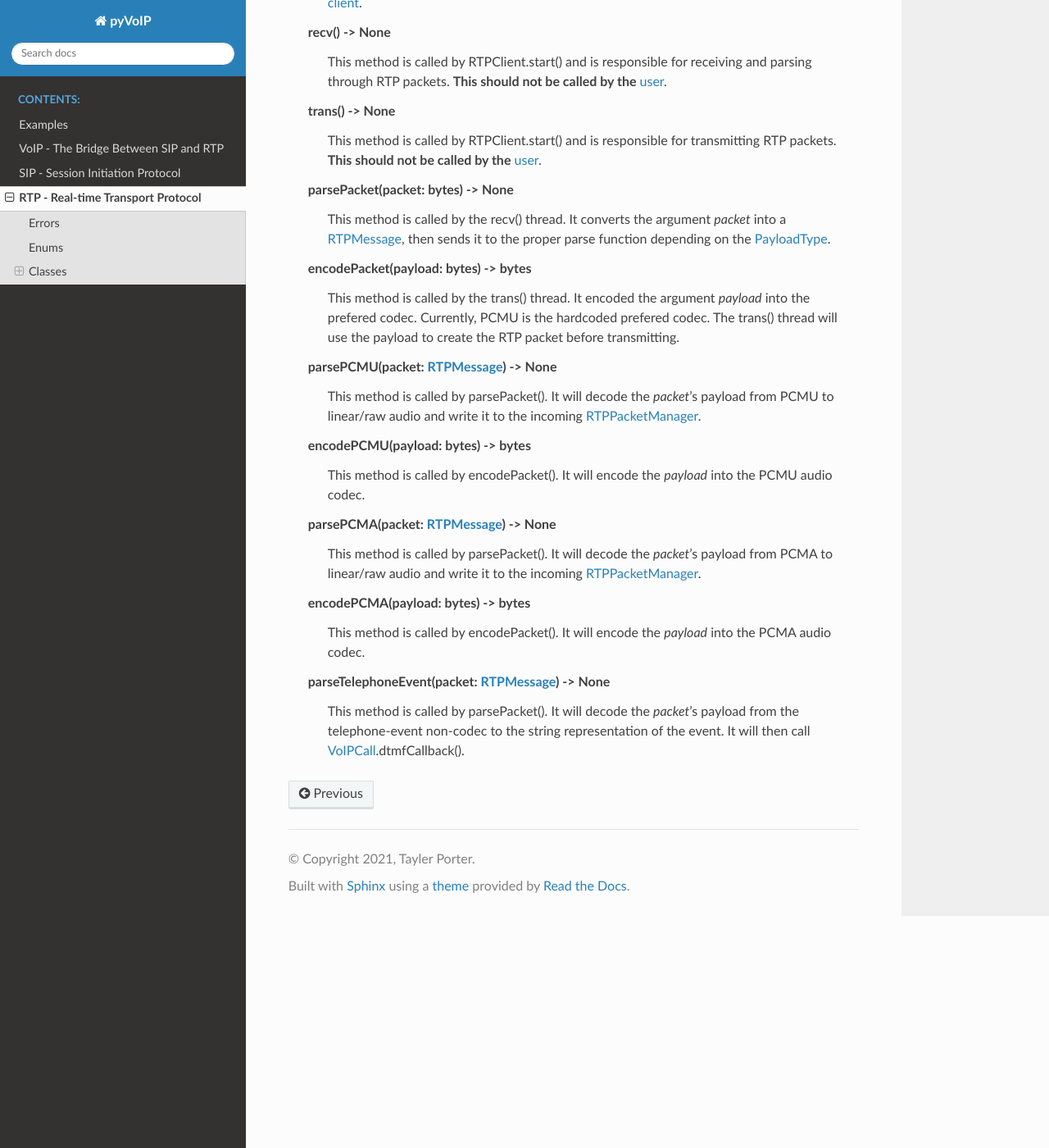
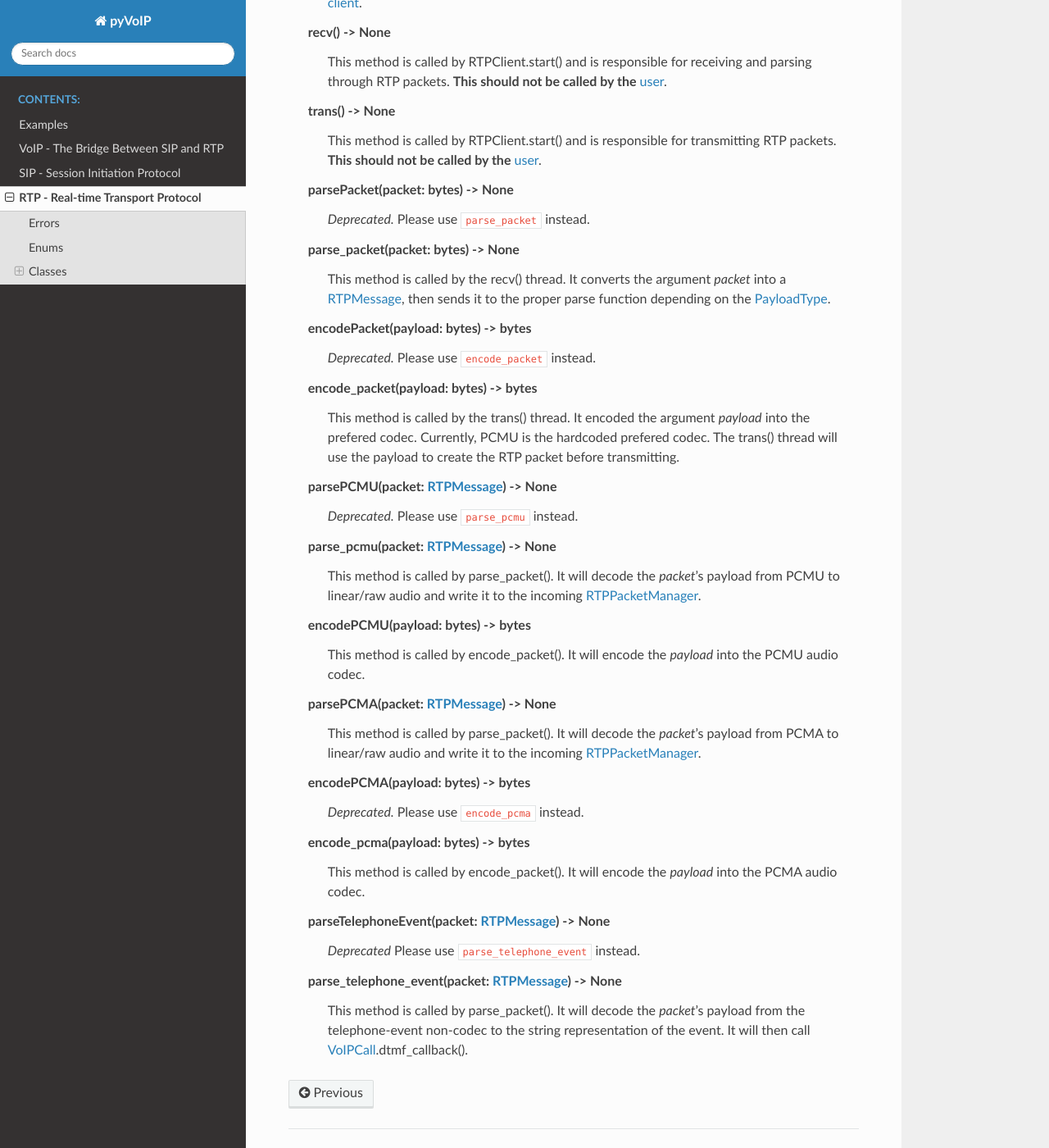
Before and after one commit to tayler6000/pyVoIP, a Sphinx documentation site: the page built from docs/RTP.rst, in a window 1280 px wide and 1400 px high, scrolled down 5909 px. Shown: the whole window at 82% size. Built offline with Sphinx 7.4.7 and the Read the Docs theme 2.0.0, drawn with Linux system fonts in a browser that asks for light colours; some of the changed text lies outside the part shown.

Commit message:
[CHANGE] Updated Examples documentation. [CHANGE] Updated RTP documentation. [CHANGE] Updated copyright for documentation.

```diff
--- a/docs/RTP.rst
+++ b/docs/RTP.rst
@@ -122,7 +122,7 @@ RTP.\ **RTPMessage**\ (data: bytes, assoc: dict[int, :ref:`PayloadType<payload-t
 
     The *data* argument is the received RTP packet in bytes.
 
-    The *assoc* argument is a dictionary, using the payload number as a key and a :ref:`PayloadType<payload-type>` as the value.  This way RTPMessage can determine what a number a dynamic payload is.  This association dictionary is generated by :ref:`VoIPCall`.
+    The *assoc* argument is a dictionary, using the payload number as a key and a :ref:`PayloadType<payload-type>` as the value.  This way RTPMessage can determine what number a dynamic payload is.  This association dictionary is generated by :ref:`VoIPCall`.
 
   RTPMessage has attributes that come from `RFC 3550 Section 5.1 <https://tools.ietf.org/html/rfc3550#section-5.1>`_. RTPMessage has the following attributes:
 
@@ -172,7 +172,7 @@ RTPClient
 
 The RTPClient is used to send and receive RTP packets and encode/decode the audio codecs.
 
-*class* RTP.\ **RTPClient**\ (assoc: dict[int, :ref:`PayloadType<payload-type>`], inIP: str, inPort: int, outIP: str, outPort: int, sendrecv: :ref:`TransmitType<transmittype>`, dtmf: Optional[Callable] = None):
+*class* RTP.\ **RTPClient**\ (assoc: dict[int, :ref:`PayloadType<payload-type>`], inIP: str, inPort: int, outIP: str, outPort: int, sendrecv: :ref:`TransmitType<transmittype>`, dtmf: Optional[Callable[[str], None] = None):
 
     The *assoc* argument is a dictionary, using the payload number as a key and a :ref:`PayloadType<payload-type>` as the value.  This way, RTPMessage can determine what a number a dynamic payload is.  This association dictionary is generated by :ref:`VoIPCall`.
 
@@ -207,22 +207,37 @@ The RTPClient is used to send and receive RTP packets and encode/decode the audi
     This method is called by RTPClient.start() and is responsible for transmitting RTP packets. **This should not be called by the** :term:`user`.
 
   **parsePacket**\ (packet: bytes) -> None
+    *Deprecated.* Please use ``parse_packet`` instead.
+
+  **parse_packet**\ (packet: bytes) -> None
     This method is called by the recv() thread.  It converts the argument *packet* into a :ref:`RTPMessage`, then sends it to the proper parse function depending on the :ref:`PayloadType<payload-type>`.
 
   **encodePacket**\ (payload: bytes) -> bytes
+    *Deprecated.* Please use ``encode_packet`` instead.
+
+  **encode_packet**\ (payload: bytes) -> bytes
     This method is called by the trans() thread.  It encoded the argument *payload* into the prefered codec.  Currently, PCMU is the hardcoded prefered codec.  The trans() thread will use the payload to create the RTP packet before transmitting.
 
   **parsePCMU**\ (packet: :ref:`RTPMessage`) -> None
-    This method is called by parsePacket().  It will decode the *packet*'s payload from PCMU to linear/raw audio and write it to the incoming :ref:`RTPPacketManager`.
+    *Deprecated.* Please use ``parse_pcmu`` instead.
+
+  **parse_pcmu**\ (packet: :ref:`RTPMessage`) -> None
+    This method is called by parse_packet().  It will decode the *packet*'s payload from PCMU to linear/raw audio and write it to the incoming :ref:`RTPPacketManager`.
 
   **encodePCMU**\ (payload: bytes) -> bytes
-    This method is called by encodePacket().  It will encode the *payload* into the PCMU audio codec.
+    This method is called by encode_packet().  It will encode the *payload* into the PCMU audio codec.
 
   **parsePCMA**\ (packet: :ref:`RTPMessage`) -> None
-    This method is called by parsePacket().  It will decode the *packet*'s payload from PCMA to linear/raw audio and write it to the incoming :ref:`RTPPacketManager`.
+    This method is called by parse_packet().  It will decode the *packet*'s payload from PCMA to linear/raw audio and write it to the incoming :ref:`RTPPacketManager`.
 
   **encodePCMA**\ (payload: bytes) -> bytes
-    This method is called by encodePacket().  It will encode the *payload* into the PCMA audio codec.
+    *Deprecated.* Please use ``encode_pcma`` instead.
+
+  **encode_pcma**\ (payload: bytes) -> bytes
+    This method is called by encode_packet().  It will encode the *payload* into the PCMA audio codec.
 
   **parseTelephoneEvent**\ (packet: :ref:`RTPMessage`) -> None
-    This method is called by parsePacket().  It will decode the *packet*'s payload from the telephone-event non-codec to the string representation of the event.  It will then call :ref:`VoIPCall`.dtmfCallback().
+    *Deprecated* Please use ``parse_telephone_event`` instead.
+
+  **parse_telephone_event**\ (packet: :ref:`RTPMessage`) -> None
+    This method is called by parse_packet().  It will decode the *packet*'s payload from the telephone-event non-codec to the string representation of the event.  It will then call :ref:`VoIPCall`.dtmf_callback().
--- a/docs/conf.py
+++ b/docs/conf.py
@@ -20,7 +20,7 @@ import sphinx_rtd_theme
 # -- Project information -----------------------------------------------------
 
 project = 'pyVoIP'
-copyright = '2021, Tayler Porter'
+copyright = '2022, Tayler Porter'
 author = 'Tayler J Porter'
 
 # The full version, including alpha/beta/rc tags
```
Also changed, not shown: other parts of docs/RTP.rst (+1 -1 lines), docs/Examples.rst (+16 -16 lines).
